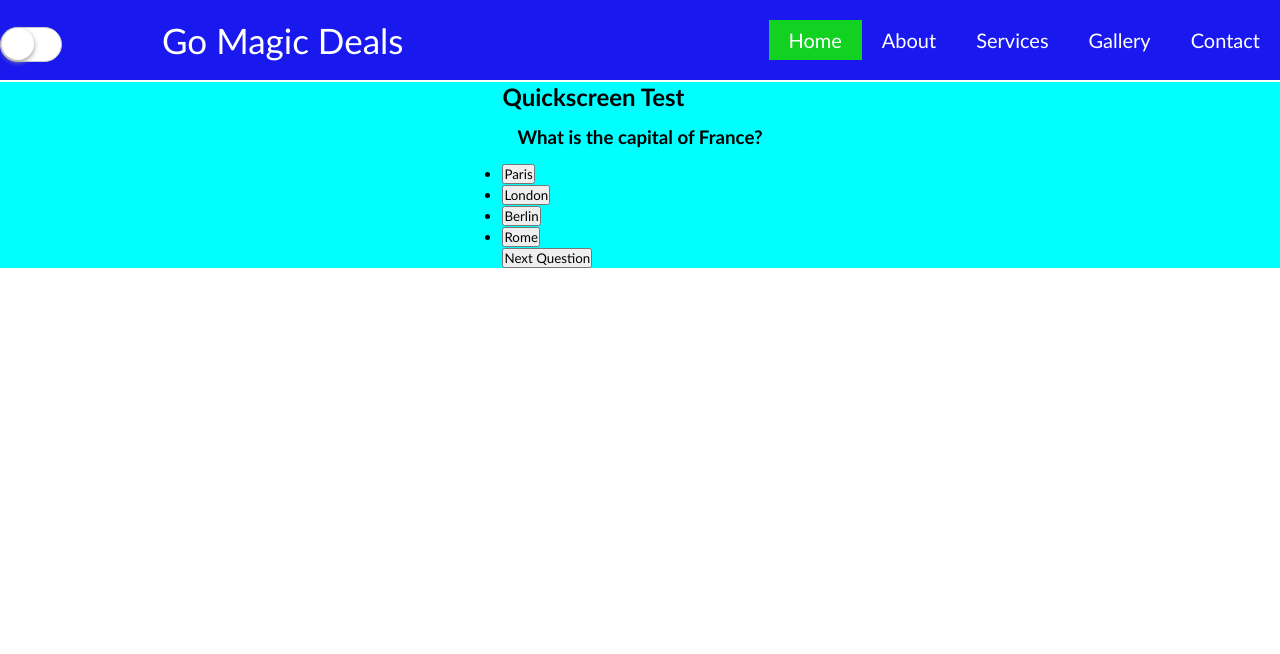
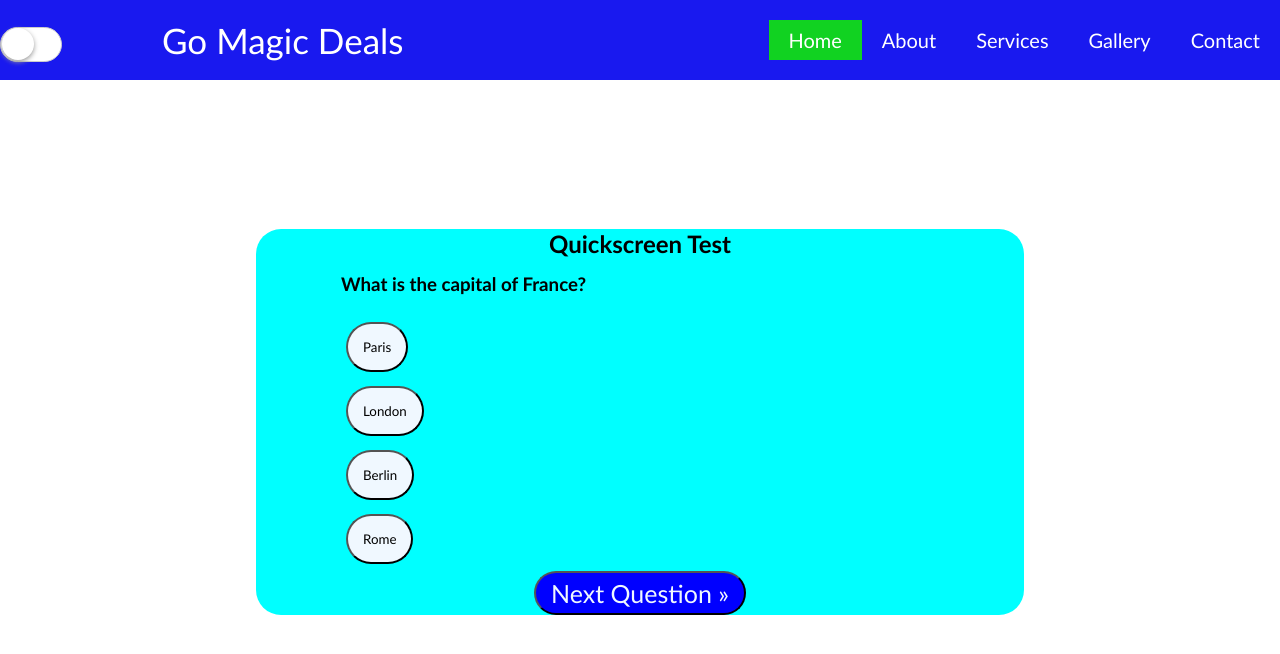
Before and after one commit to jitender046/gomagicdeals, a React (Create React App) app: page / in a window 1280 px wide. Shown: the top 654 px of the page. Built offline with nearby package versions, Linux system fonts and the light colour scheme.

Commit message:
quickscreen test ui changes

```diff
--- a/src/App.js
+++ b/src/App.js
@@ -5,6 +5,7 @@ import Header  from './Header';
 // import Footer from "./Footer";
 // import Weather from './WeatherApp';
 import QuizTest from './Quickscreen test';
+import Question from './QuizTest';
 
 function App() {
   return (
--- a/src/Quickscreen test.css
+++ b/src/Quickscreen test.css
@@ -1,8 +1,47 @@
+.screen{
+    width: 100%;
+    height: 85vh;
+    display: flex;
+    justify-content: center;
+    align-items: center;
+    /* border: 2px solid red; */
+}
 .QuickscreenTest{
+    width: 60%;
+    display: flex;
+    background-color: aqua;
+    border-radius: 25px;
+}
+.Question-box{width: 100%;}
+.Question-box h2{
     width: 100%;
+    text-align: center;
+    justify-content: center;
+
+}
+.Question{
+    padding: 15px 15px 15px 85px;
+}
+.Question-box ul {
+  list-style: none;
+}
+.Question-box ul li {
+    margin: 5px;
+    padding: 7px 15px 2px 85px;
+}
+.Question-box ul li button {
+    padding:15px;
+    border-radius:25px;
+    background-color: aliceblue;
+}
+#center{
     display: flex;
-    /* flex-direction: column; */
-   justify-content: center;
-    background-color: aqua;
+    justify-content: center;
 }
-.Question{padding: 15px;}
+#center button{
+    background-color: blue;
+    color: aliceblue;
+    padding: 5px 15px 5px 15px;
+    font-size: 25px;
+    border-radius: 25px;
+}
--- a/src/Quickscreen test.jsx
+++ b/src/Quickscreen test.jsx
@@ -1,5 +1,6 @@
 import React, { useState } from 'react';
 import './Quickscreen test.css';
+
 function QuizTest() {
   const [currentQuestion, setCurrentQuestion] = useState(0);
   const [score, setScore] = useState(0);
@@ -21,6 +22,11 @@ function QuizTest() {
       answers: ['Vatican City', 'Monaco', 'Nauru', 'Tuvalu'],
       correct: 0,
     },
+    {
+      question: 'Thanks for giving the QuickscreenTest',
+      answers: [],
+      // correct: 0,
+    },
   ];
 
   const handleAnswer = (answerIndex) => {
@@ -35,37 +41,36 @@ function QuizTest() {
   };
 
   return (
-    <div className='QuickscreenTest'>
+    <div className="screen">
+      <div className='QuickscreenTest'>
       {showResults? (
         <div>
           <h2>Results</h2>
           <p>
-            You scored {score} out of {questions.length}.
+            You scored {score} out of {questions.length-1}.
           </p>
         </div>
       ) : (
         <div className='Question-box'>
           <h2>Quickscreen Test</h2>
-          {/* <p>Question {currentQuestion + 1} of {questions.length}</p> */}
+          {/* <p>Question {currentQuestion + 1} of {questions.length-1}</p> */}
           <h3 className='Question'>{questions[currentQuestion].question}</h3>
           <ul>
             {questions[currentQuestion].answers.map((answer, index) => (
               <li key={index}>
-                {/* <input type='checkbox' onClick={() => handleAnswer(index)}>{answer}</input> */}
                 <button onClick={() => handleAnswer(index)}>{answer}</button>
               </li>
             ))}
           </ul>
-          {currentQuestion === questions.length - 1? (
-            <button onClick={handleShowResults}>Show Results</button>
+          {/* button change code here... */}
+          {currentQuestion === questions.length -1? (
+            <h2 id='center'><button  onClick={handleShowResults}>Show Results</button></h2>
           ) : (
-
-            <button onClick={() => setCurrentQuestion(currentQuestion + 1)}>
-              Next Question
-            </button>
+            <h2 id='center'><button  onClick={() => setCurrentQuestion(currentQuestion + 1)}> Next Question &raquo;</button></h2>
           )}
         </div>
       )}
+    </div>
     </div>
   );
 }
--- /dev/null
+++ b/src/QuizTest.jsx
@@ -0,0 +1,58 @@
+import React, { useState } from 'react';
+
+const Question = () => {
+  const [selectedAnswer, setSelectedAnswer] = useState(null);
+
+  const handleAnswerChange = (answer) => {
+    setSelectedAnswer(answer);
+  };
+
+  const handleSubmit = () => {
+    // Handle submission logic here
+  };
+
+  return (
+    <div className="container">
+      <h1>Question 1</h1>
+      <p>(Points: 4 | Negative marking: -1)</p>
+      <h2>MCQ_OUTPUT_BASE Hard: 4</h2>
+      <h3>Select Single Correct Answer</h3>
+      <div className="answer-options">
+        <label>
+          <input
+            type="radio"
+            name="answer"
+            value="A"
+            checked={selectedAnswer === 'A'}
+            onChange={() => handleAnswerChange('A')}
+          />
+          A. O a
+        </label>
+        <label>
+          <input
+            type="radio"
+            name="answer"
+            value="B"
+            checked={selectedAnswer === 'B'}
+            onChange={() => handleAnswerChange('B')}
+          />
+          B. O a
+        </label>
+        <label>
+          <input
+            type="radio"
+            name="answer"
+            value="C"
+            checked={selectedAnswer === 'C'}
+            onChange={() => handleAnswerChange('C')}
+          />
+          C. O a
+        </label>
+      </div>
+      <button onClick={handleSubmit} disabled={!selectedAnswer}>
+        Submit
+      </button>
+    </div>
+  );
+};
+ export default Question;
```
